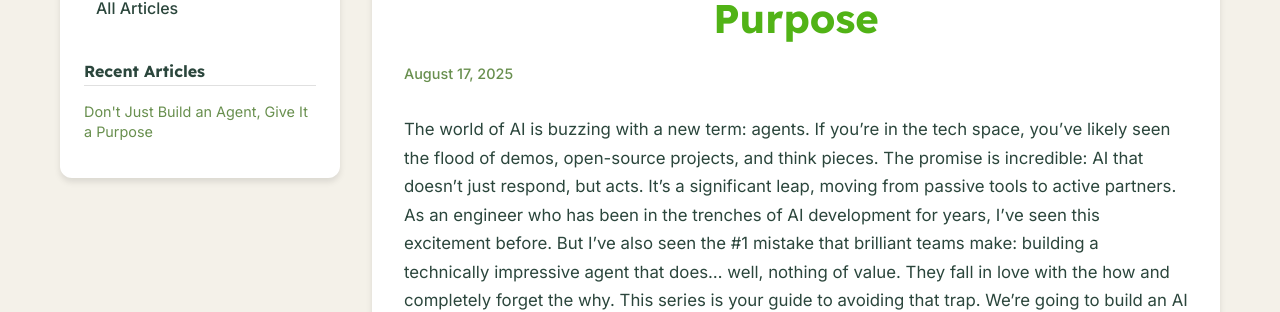
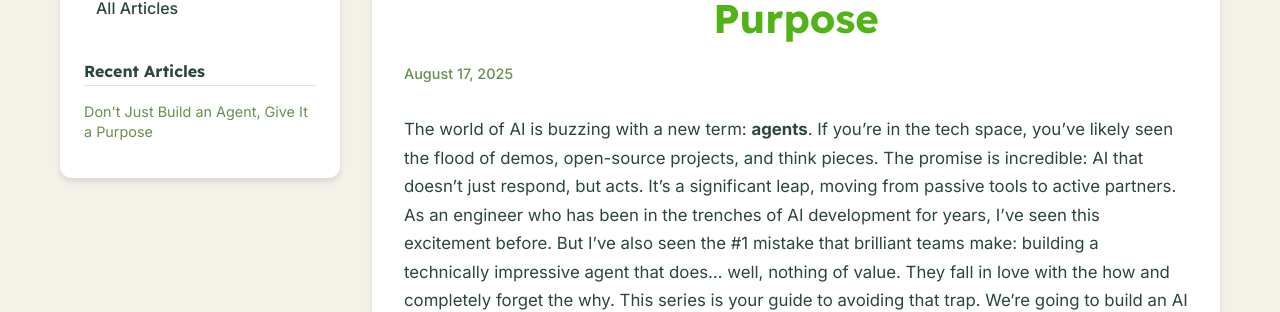
Before and after one commit to casedone/casedone, a Jekyll site: the page built from knowledge-base/_posts/2025-08-17-dont-just-build-an-agent-give-it-a-purpose.md, in a window 1280 px wide and 900 px high. Shown: the part 188-500 px from the top of the window. Built offline with Jekyll 4.4.1, drawn with Linux system fonts in a browser that asks for light colours; some of the changed text lies outside the part shown.

```diff
--- a/knowledge-base/_posts/2025-08-17-dont-just-build-an-agent-give-it-a-purpose.md
+++ b/knowledge-base/_posts/2025-08-17-dont-just-build-an-agent-give-it-a-purpose.md
@@ -5,7 +5,7 @@ date:   2025-08-17 21:51:18 +0700
 categories: agentic-ai
 ---
 
-The world of AI is buzzing with a new term: agents. If you're in the tech space, you've likely seen the flood of demos, open-source projects, and think pieces. The promise is incredible: AI that doesn't just respond, but acts. It's a significant leap, moving from passive tools to active partners.
+The world of AI is buzzing with a new term: **agents**. If you're in the tech space, you've likely seen the flood of demos, open-source projects, and think pieces. The promise is incredible: AI that doesn't just respond, but acts. It's a significant leap, moving from passive tools to active partners.
 As an engineer who has been in the trenches of AI development for years, I've seen this excitement before. But I've also seen the #1 mistake that brilliant teams make: building a technically impressive agent that does... well, nothing of value. They fall in love with the how and completely forget the why.
 This series is your guide to avoiding that trap. We're going to build an AI agent from the ground up, but we're going to do it the right way. And it all starts with the most critical, yet often overlooked, phase: planning. Before you write a single line of code, you need to give your agent a mission.
 
```
Also changed, not shown: other parts of knowledge-base/_posts/2025-08-17-dont-just-build-an-agent-give-it-a-purpose.md (+4 -0 lines).
